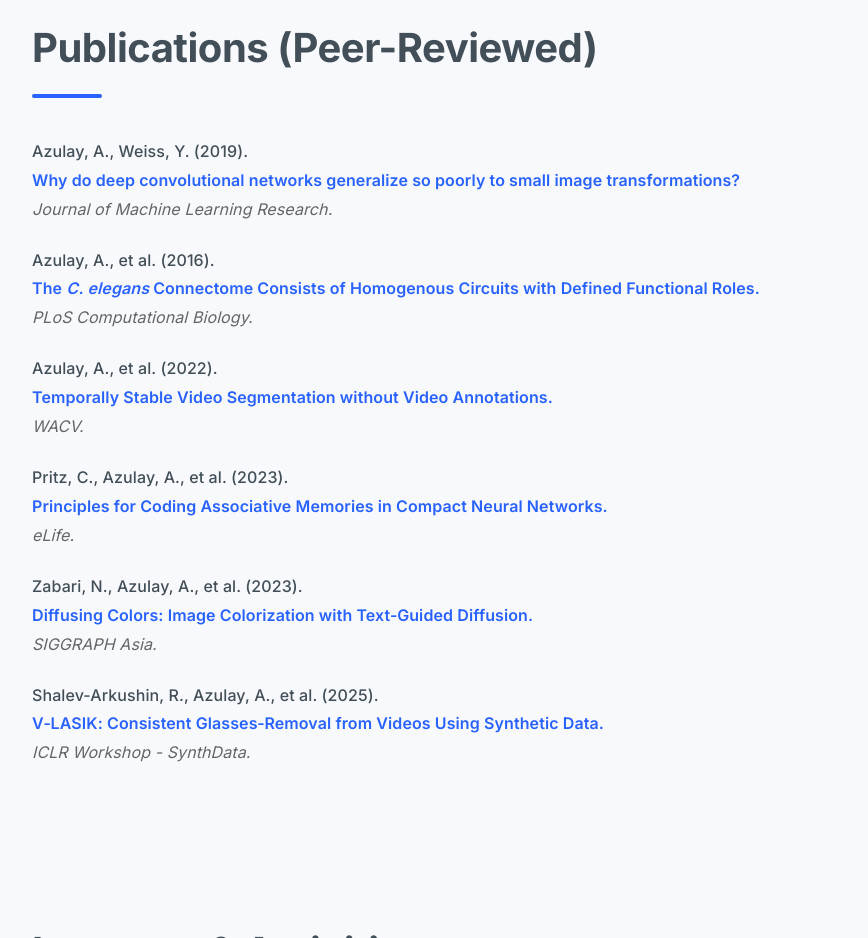
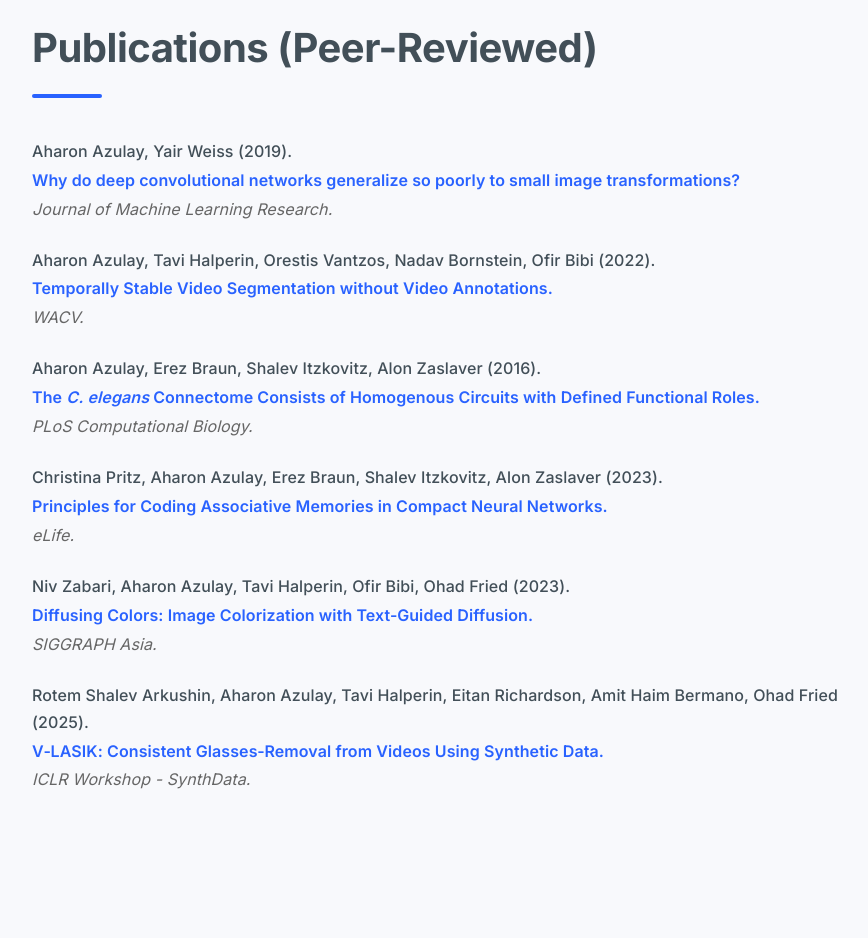
Before and after one commit to AzulEye/azuleye.github.io, a plain HTML site: page index.html in a window 1280 px wide. Shown: the part 3980-4918 px from the top of the page, without its empty margins (182-1050 px from the left). Drawn offline with Linux system fonts and the light colour scheme.

Commit message:
updated authors

```diff
--- a/index.html
+++ b/index.html
@@ -545,32 +545,32 @@
     <h2>Publications (Peer-Reviewed)</h2>
     <ul>
       <li>
-        <span class="publication-authors">Azulay, A., Weiss, Y. (2019).</span>
+        <span class="publication-authors">Aharon Azulay, Yair Weiss (2019).</span>
         <span class="publication-title"><a href="https://www.jmlr.org/papers/v20/19-519.html" target="_blank" rel="noopener noreferrer">Why do deep convolutional networks generalize so poorly to small image transformations?</a></span>
         <span class="publication-venue">Journal of Machine Learning Research.</span>
       </li>
       <li>
-        <span class="publication-authors">Azulay, A., et al. (2016).</span>
+        <span class="publication-authors">Aharon Azulay, Tavi Halperin, Orestis Vantzos, Nadav Bornstein, Ofir Bibi (2022).</span>
+        <span class="publication-title"><a href="https://openaccess.thecvf.com/content/WACV2022/papers/Azulay_Temporally_Stable_Video_Segmentation_Without_Video_Annotations_WACV_2022_paper.pdf" target="_blank" rel="noopener noreferrer">Temporally Stable Video Segmentation without Video Annotations.</a></span>
+        <span class="publication-venue">WACV.</span>
+      </li>
+      <li>
+        <span class="publication-authors">Aharon Azulay, Erez Braun, Shalev Itzkovitz, Alon Zaslaver (2016).</span>
         <span class="publication-title"><a href="https://journals.plos.org/ploscompbiol/article?id=10.1371/journal.pcbi.1005021" target="_blank" rel="noopener noreferrer">The <em>C. elegans</em> Connectome Consists of Homogenous Circuits with Defined Functional Roles.</a></span>
         <span class="publication-venue">PLoS Computational Biology.</span>
       </li>
       <li>
-        <span class="publication-authors">Azulay, A., et al. (2022).</span>
-        <span class="publication-title"><a href="https://openaccess.thecvf.com/content/WACV2022/papers/Azulay_Temporally_Stable_Video_Segmentation_Without_Video_Annotations_WACV_2022_paper.pdf" target="_blank" rel="noopener noreferrer">Temporally Stable Video Segmentation without Video Annotations.</a></span>
-        <span class="publication-venue">WACV.</span>
-      </li>
-      <li>
-        <span class="publication-authors">Pritz, C., Azulay, A., et al. (2023).</span>
+        <span class="publication-authors">Christina Pritz, Aharon Azulay, Erez Braun, Shalev Itzkovitz, Alon Zaslaver (2023).</span>
         <span class="publication-title"><a href="https://elifesciences.org/articles/74434" target="_blank" rel="noopener noreferrer">Principles for Coding Associative Memories in Compact Neural Networks.</a></span>
         <span class="publication-venue">eLife.</span>
       </li>
       <li>
-        <span class="publication-authors">Zabari, N., Azulay, A., et al. (2023).</span>
+        <span class="publication-authors">Niv Zabari, Aharon Azulay, Tavi Halperin, Ofir Bibi, Ohad Fried (2023).</span>
         <span class="publication-title"><a href="https://arxiv.org/abs/2312.04145" target="_blank" rel="noopener noreferrer">Diffusing Colors: Image Colorization with Text‑Guided Diffusion.</a></span>
         <span class="publication-venue">SIGGRAPH Asia.</span>
       </li>
       <li>
-        <span class="publication-authors">Shalev-Arkushin, R., Azulay, A., et al. (2025).</span>
+        <span class="publication-authors">Rotem Shalev Arkushin, Aharon Azulay, Tavi Halperin, Eitan Richardson, Amit Haim Bermano, Ohad Fried (2025).</span>
         <span class="publication-title"><a href="https://arxiv.org/abs/2406.14510" target="_blank" rel="noopener noreferrer">V‑LASIK: Consistent Glasses‑Removal from Videos Using Synthetic Data.</a></span>
         <span class="publication-venue">ICLR Workshop - SynthData.</span>
       </li>
```
